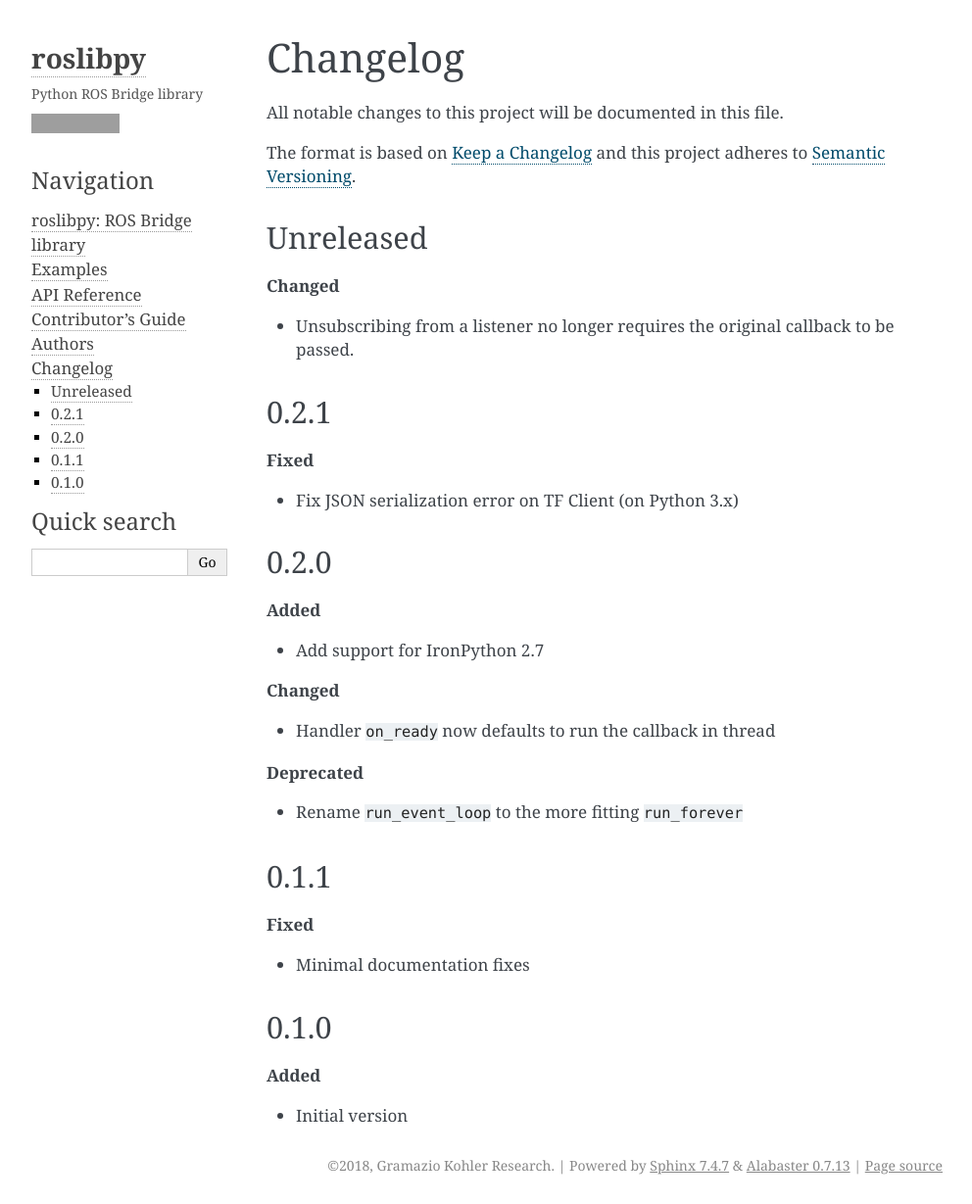
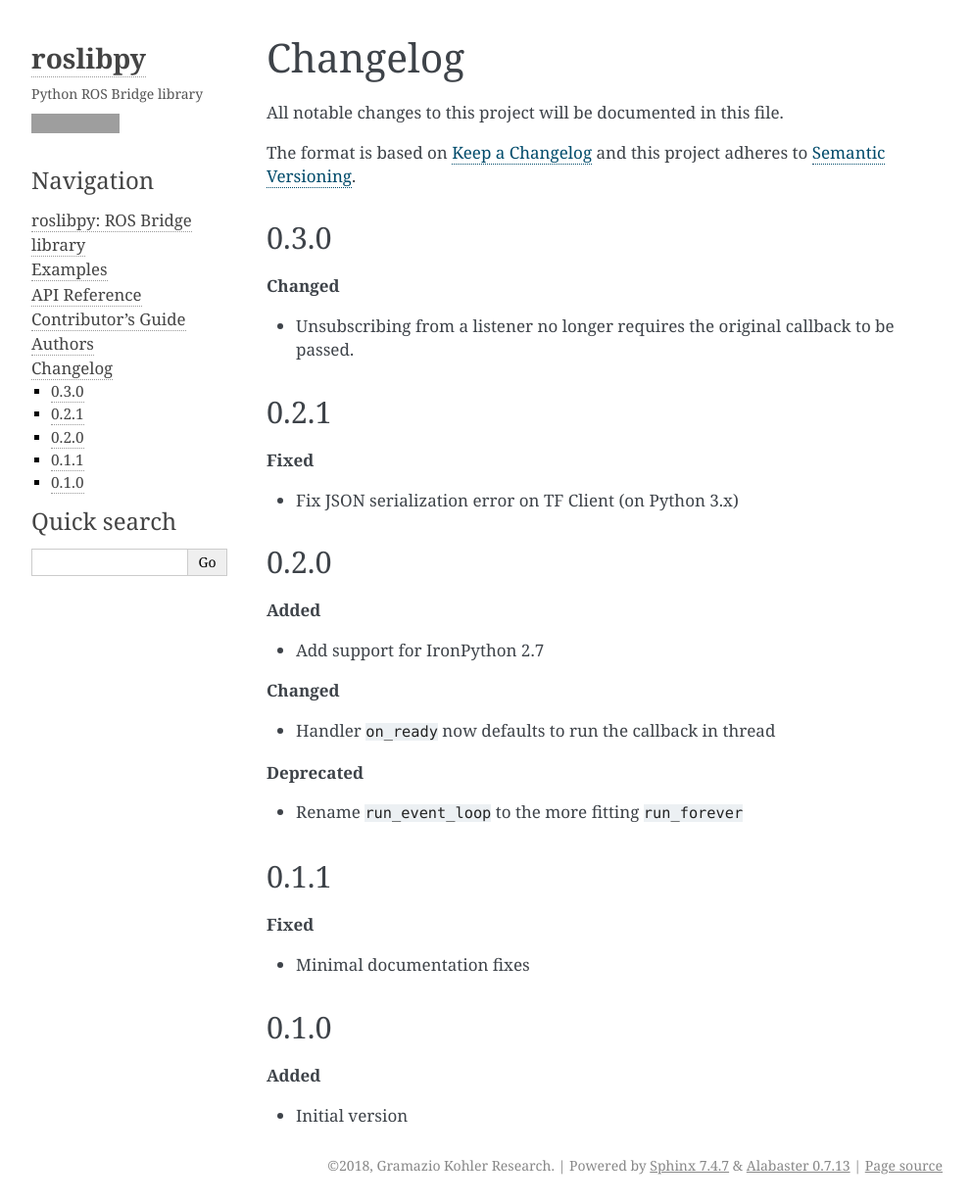
Before and after one commit to gramaziokohler/roslibpy, a Sphinx documentation site: the page built from docs/changelog.rst, in a window 1280 px wide and 1229 px high. Shown: the whole window at 98% size, without its empty margins (148-1140 px from the left). Built offline with Sphinx 7.4.7, drawn with Linux system fonts in a browser that asks for light colours; grey boxes are pictures that could not be loaded.

Commit message:
Bump version to 0.3.0

```diff
--- a/CHANGELOG.rst
+++ b/CHANGELOG.rst
@@ -7,7 +7,7 @@ All notable changes to this project will be documented in this file.
 The format is based on `Keep a Changelog <http://keepachangelog.com/en/1.0.0/>`_
 and this project adheres to `Semantic Versioning <http://semver.org/spec/v2.0.0.html>`_.
 
-Unreleased
+0.3.0
 ----------
 
 **Changed**
--- a/docs/conf.py
+++ b/docs/conf.py
@@ -25,7 +25,7 @@ project = 'roslibpy'
 year = '2018'
 author = 'Gramazio Kohler Research'
 copyright = '{0}, {1}'.format(year, author)
-version = release = '0.2.1'
+version = release = '0.3.0'
 
 pygments_style = 'trac'  # Perhaps change to sphinx
 templates_path = ['.']
--- a/src/roslibpy/__version__.py
+++ b/src/roslibpy/__version__.py
@@ -4,7 +4,7 @@
 __title__ = 'roslibpy'
 __description__ = 'Python ROS Bridge library.'
 __url__ = 'https://github.com/gramaziokohler/roslibpy'
-__version__ = '0.2.1'
+__version__ = '0.3.0'
 __author__ = 'Gramazio Kohler Research'
 __author_email__ = 'gramaziokohler@arch.ethz.ch'
 __license__ = 'MIT license'
```
Also changed, not shown: .bumpversion.cfg.
